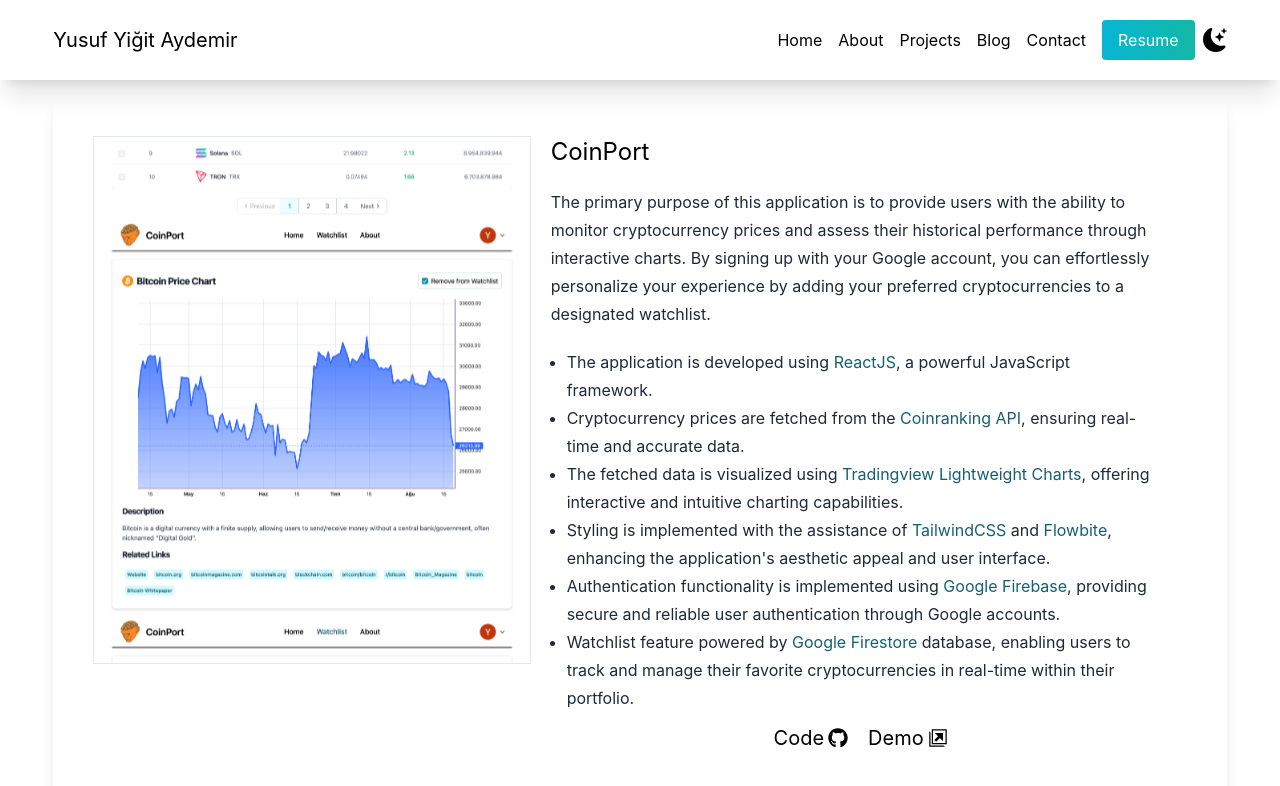
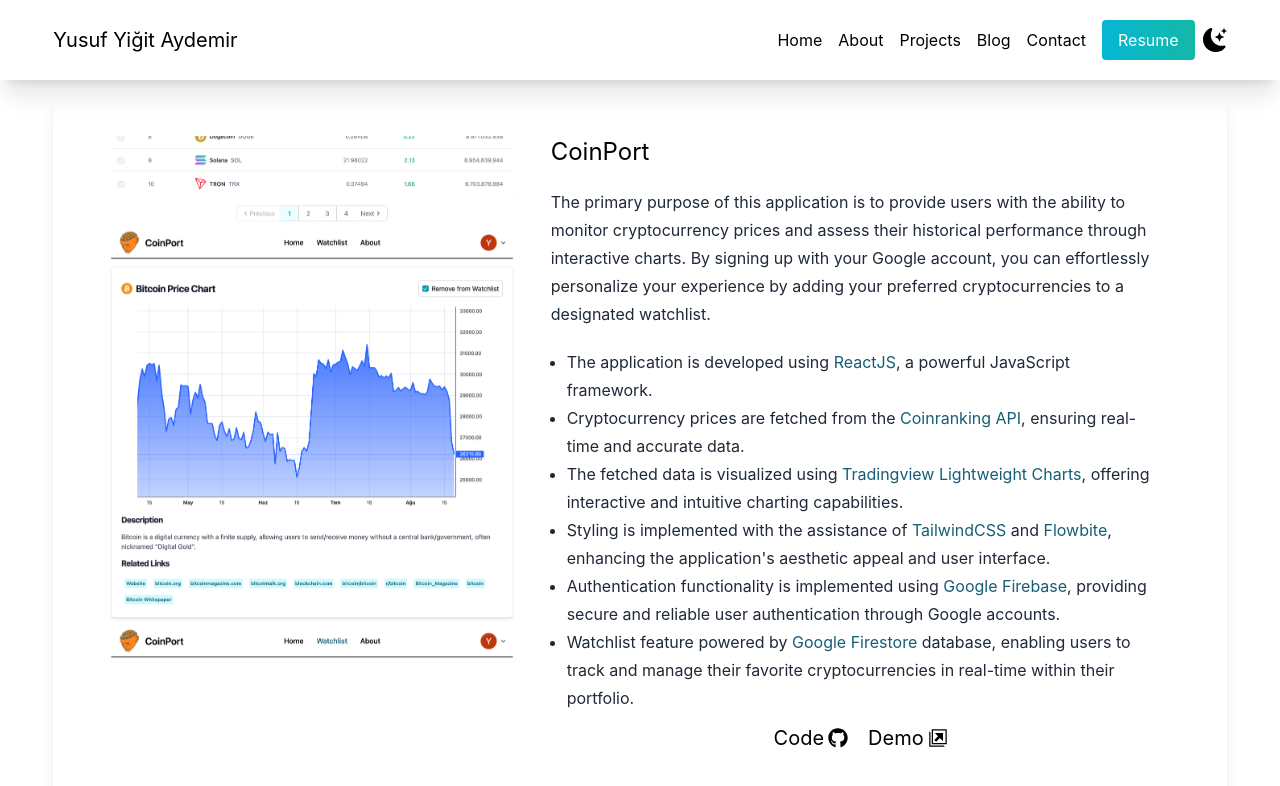
Before and after one commit to yigitaydemir/portfolio-website, a React (Create React App) app: page / in a window 1280 px wide. In both pictures the pointer is over the picture 311 px from the left and 2203 px from the top of the page. Shown: the part 1804-2590 px from the top of the page. Built offline with nearby package versions, Linux system fonts and the light colour scheme.

Commit message:
project img fix

```diff
--- a/src/App.js
+++ b/src/App.js
@@ -247,12 +247,9 @@
 
           <div className="w-full shadow-lg p-10 rounded-xl mt-10 dark:bg-white">
             <div className="relative flex flex-col xl:flex-row">
-              {/* <div className="bg-[url('./media/CoinPort.png')] bg-no-repeat	bg-top bg-cover w-full xl:w-2/5 hover:translate-y-3/4">
-                <img src={coinPort} alt="" className="rounded-lg" />
-              </div> */}
 
-              <div className="w-full xl:w-2/5 h-[15rem] sm:h-[25rem] md:h-[30rem] xl:h-[33rem] overflow-hidden border">
-                <img src={coinPort} alt="" className="rounded-lg deneme" />
+              <div className="w-full xl:w-2/5 h-[21rem] sm:h-[24rem] md:h-[27rem] lg:h-[30rem] xl:h-[33rem] overflow-hidden">
+                <img src={coinPort} alt="" className="rounded-lg coinportimg" />
               </div>
 
               <div className="w-full xl:w-3/5 xl:px-5">
--- a/src/index.css
+++ b/src/index.css
@@ -17,36 +17,36 @@
 }
 
 @media screen and (max-width: 640px) {
-  .deneme:hover {
+  .coinportimg:hover {
+    transform: translateY(-74%);
+    transition: transform 5s ease-in-out 0s;
+  }
+}
+
+@media screen and (min-width: 640px) {
+  .coinportimg:hover {
     transform: translateY(-77%);
     transition: transform 5s ease-in-out 0s;
   }
 }
 
-@media screen and (min-width: 640px) {
-  .deneme:hover {
-    transform: translateY(-74%);
+@media screen and (min-width: 768px) {
+  .coinportimg:hover {
+    transform: translateY(-81%);
     transition: transform 5s ease-in-out 0s;
   }
 }
 
-@media screen and (min-width: 768px) {
-  .deneme:hover {
-    transform: translateY(-75%);
-    transition: transform 5s ease-in-out 0s;
-  }
-}
-
-@media screen and (min-width: 860px) {
-  .deneme:hover {
-    transform: translateY(-77%);
+@media screen and (min-width: 1024px) {
+  .coinportimg:hover {
+    transform: translateY(-82%);
     transition: transform 5s ease-in-out 0s;
   }
 }
 
 @media screen and (min-width: 1280px) {
-  .deneme:hover {
-    transform: translateY(-62%);
+  .coinportimg:hover {
+    transform: translateY(-61%);
     transition: transform 5s ease-in-out 0s;
   }
 }
```
